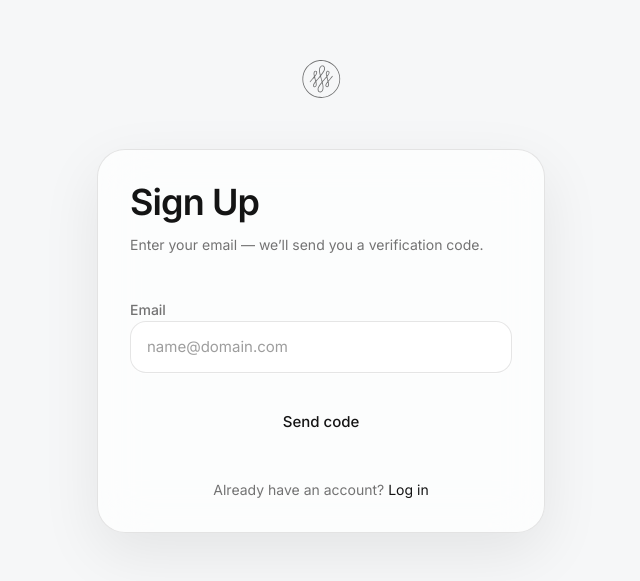
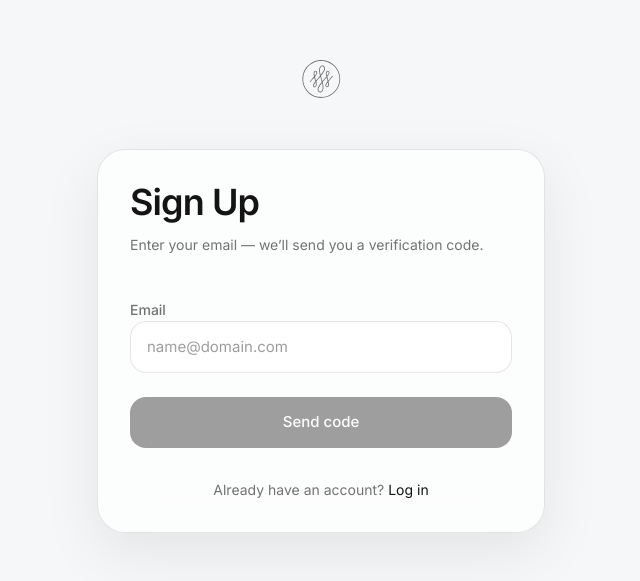
Before and after one commit to 3S-Clean/3s-clean-app, a Next.js app: page /signup in a window 1280 px wide. Shown: the part 107-688 px from the top of the page, without its empty margins (319-959 px from the left). Built offline with nearby package versions, Linux system fonts and the light colour scheme; no server answers.

Commit message:
settings and delete

```diff
--- a/app/(auth)/signup/page.tsx
+++ b/app/(auth)/signup/page.tsx
@@ -127,12 +127,13 @@ export default function SignupClient() {
                 <button
                     type="submit"
                     disabled={!isValid || isSubmitting}
-                    className={[
-                            "w-full rounded-2xl py-3.5 text-[15px] font-medium transition",
-                            "disabled:opacity-40 disabled:cursor-not-allowed hover:opacity-90",
-                            "bg-black text-white",
-                            "dark:bg-white dark:text-black",
-                        ].join("")}
+                    className={["" +
+                    "w-full rounded-2xl py-3.5 text-[15px] font-medium transition  " +
+                    "bg-[var(--primary)] text-[var(--primary-text)] " +
+                    "hover:opacity-90\n" +
+                    "disabled:opacity-40 disabled:cursor-not-allowed"
+
+                    ].join("")}
                 >
                     {isSubmitting ? "Sending code…" : "Send code"}
                 </button>
```
Also changed, not shown: app/(auth)/login/page.tsx (+5 -5 lines).
